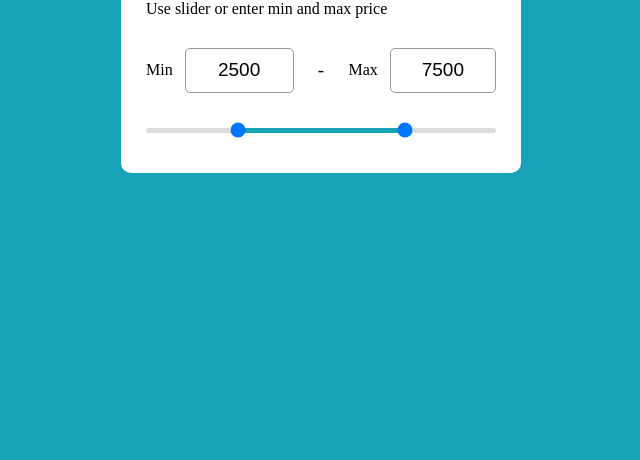
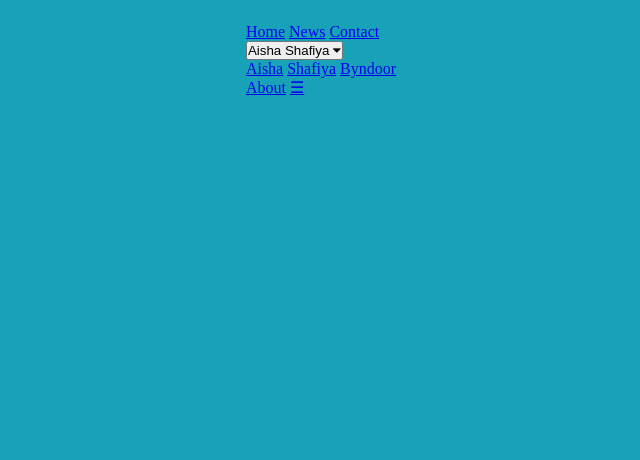
Before and after one commit to Aisha-Shafiya/Files, a plain HTML site: page index.html in a window 1280 px wide. Shown: the part 340-800 px from the top of the page, without its empty margins (319-959 px from the left). Drawn offline with Linux system fonts and the light colour scheme.

Commit message:
Update index.html

```diff
--- a/index.html
+++ b/index.html
@@ -3,34 +3,29 @@
 <head>
     <meta charset="UTF-8">
     <meta name="viewport" content="width=device-width, initial-scale=1.0">
-   <link rel="stylesheet" href="style.css">
-    <title>Price Range</title>
+    <link rel="stylesheet" href="https://cdnjs.cloudflare.com/ajax/libs/font-awesome/4.7.0/css/font-awesome.min.css">
+    <link rel="stylesheet" href="style.css">
+    <title>Responsive DropDown</title>
 </head>
 <body>
-   <div class="wrapper">
-    <header>
-        <h2>Price Range</h2>
-        <p>Use slider or enter min and max price</p>
-    </header>
-    <div class="price-input">
-        <div class="field">
-            <span>Min</span>
-            <input type="number" class="input-min" value="2500">
+    <div class="topnav" id="myTopnav">
+        <a href="#home" class="active">Home</a>
+        <a href="#news">News</a>
+        <a href="#contact">Contact</a>
+        <div class="dropdown">
+            <button class="dropbtn">Aisha Shafiya
+                <i class="fa fa-caret-down"></i>
+            </button>
+            <div class="dropdown-content">
+                <a href="#">Aisha</a>
+                <a href="#">Shafiya</a>
+                <a href="#">Byndoor</a>
+            </div>
         </div>
-        <div class="separotor">-</div>
-        <div class="field">
-            <span>Max</span>
-            <input type="number" class="input-max" value="7500">
-        </div>
+        <a href="#about">About</a>
+        <a href="javascript:void(0);" class="icon" onclick="myFunction()">&#9776;</a>
     </div>
-    <div class="slider">
-        <div class="progress"></div>
-    </div>
-    <div class="range-input">
-        <input type="range" class="range-min" min="0" max="10000" value="2500">
-        <input type="range" class="range-max" min="0" max="10000" value="7500">
-    </div>
-   </div>
+
 </body>
 <script src="script.js"></script>
 </html>
```
